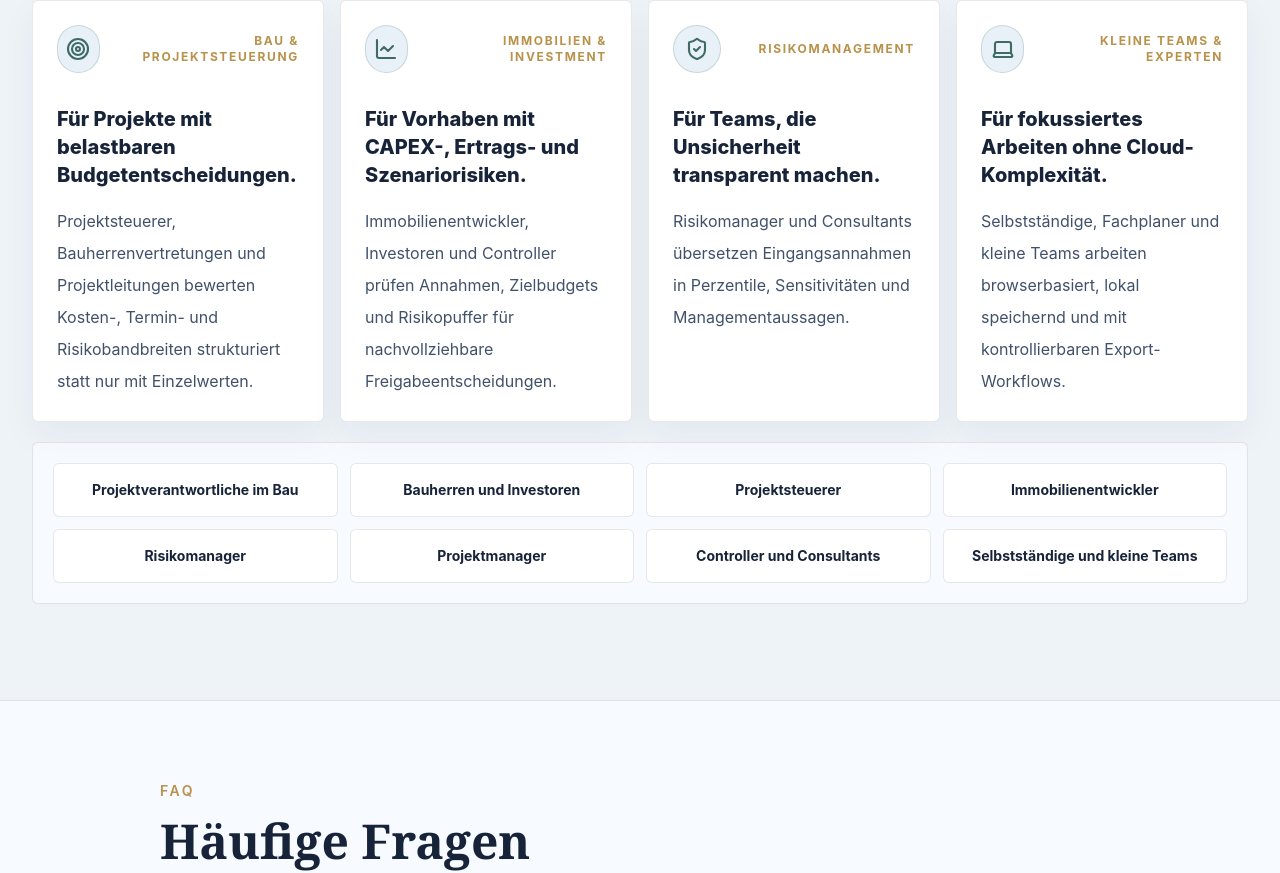
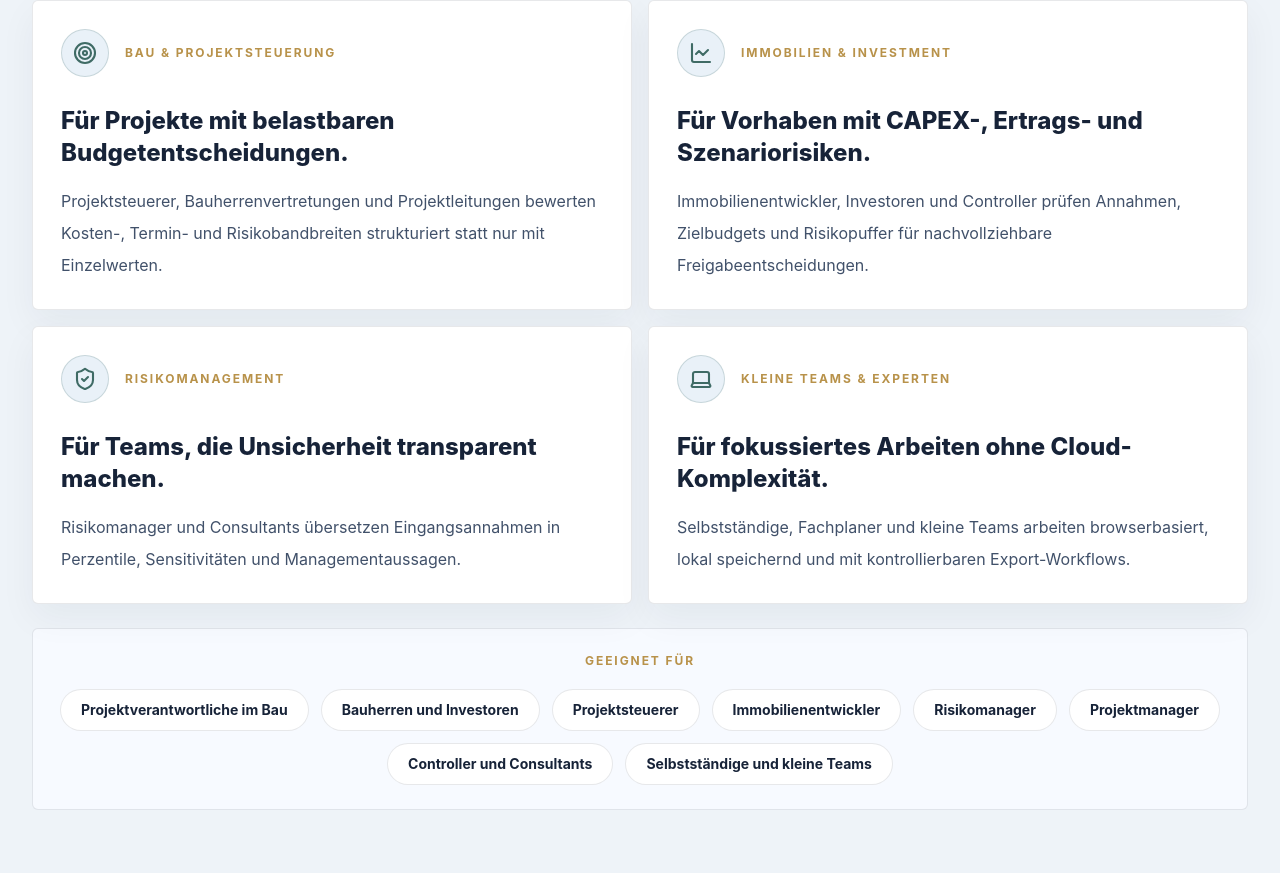
Before and after one commit to BM1964-25/SMART-RISK-Monte-Carlo-Simulation-Landingpage, a React (Vite) app: page / in a window 1280 px wide. Shown: the part 7983-8856 px from the top of the page. Built offline with nearby package versions, Linux system fonts and the light colour scheme.

Commit message:
Refine audience section layout

```diff
--- a/src/App.tsx
+++ b/src/App.tsx
@@ -973,36 +973,39 @@ function App() {
             </p>
           </div>
 
-          <div className="mt-12 grid gap-4 lg:grid-cols-4">
+          <div className="mt-12 grid gap-4 lg:grid-cols-2">
             {audienceGroups.map(({ icon: Icon, label, title, text }) => (
               <article
                 key={label}
-                className="flex min-h-[300px] flex-col rounded-md border border-ink/10 bg-white p-6 shadow-[0_14px_36px_rgba(16,31,53,0.05)]"
+                className="rounded-md border border-ink/10 bg-white p-7 shadow-[0_14px_36px_rgba(16,31,53,0.05)]"
               >
-                <div className="flex items-center justify-between gap-4">
+                <div className="flex items-center gap-4">
                   <div className="flex h-12 w-12 items-center justify-center rounded-full border border-sage/20 bg-[#e9f1f8] text-sage">
                     <Icon className="h-6 w-6" strokeWidth={2.1} />
                   </div>
-                  <p className="text-right text-xs font-bold uppercase tracking-[0.14em] text-gold">
+                  <p className="text-xs font-bold uppercase tracking-[0.16em] text-gold">
                     {label}
                   </p>
                 </div>
-                <h3 className="mt-8 text-xl font-extrabold leading-7 text-ink">
+                <h3 className="mt-7 max-w-xl text-2xl font-extrabold leading-8 text-ink">
                   {title}
                 </h3>
-                <p className="mt-4 text-base leading-8 text-graphite">
+                <p className="mt-4 max-w-2xl text-base leading-8 text-graphite">
                   {text}
                 </p>
               </article>
             ))}
           </div>
 
-          <div className="mt-5 rounded-md border border-ink/10 bg-ivory p-5">
-            <div className="grid gap-3 sm:grid-cols-2 lg:grid-cols-4">
+          <div className="mt-6 rounded-md border border-ink/10 bg-ivory px-5 py-6">
+            <p className="text-center text-xs font-bold uppercase tracking-[0.16em] text-gold">
+              Geeignet für
+            </p>
+            <div className="mt-5 flex flex-wrap justify-center gap-3">
               {audiences.map((item) => (
                 <div
                   key={item}
-                  className="flex min-h-[54px] items-center justify-center rounded-md border border-ink/10 bg-white px-4 py-3 text-center text-sm font-bold leading-5 text-ink"
+                  className="rounded-full border border-ink/10 bg-white px-5 py-2.5 text-center text-sm font-bold leading-5 text-ink"
                 >
                   {item}
                 </div>
```
